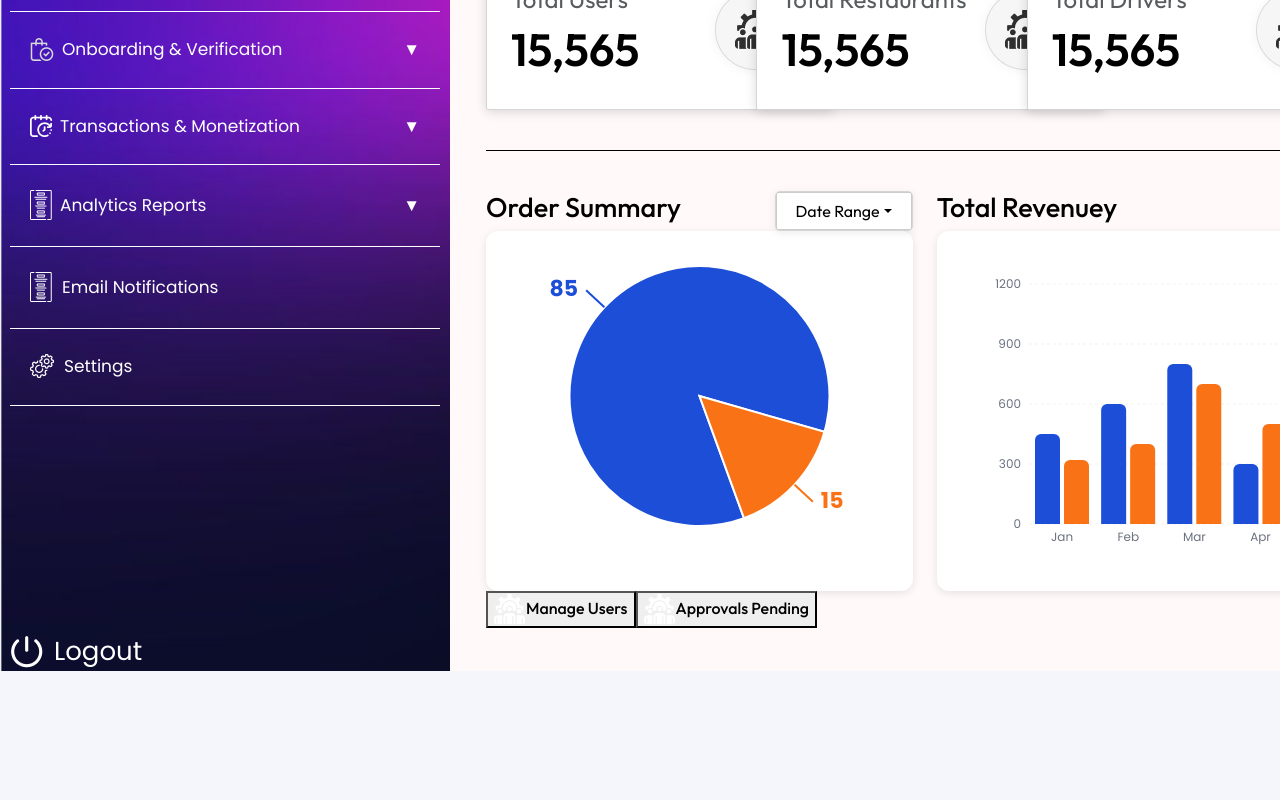
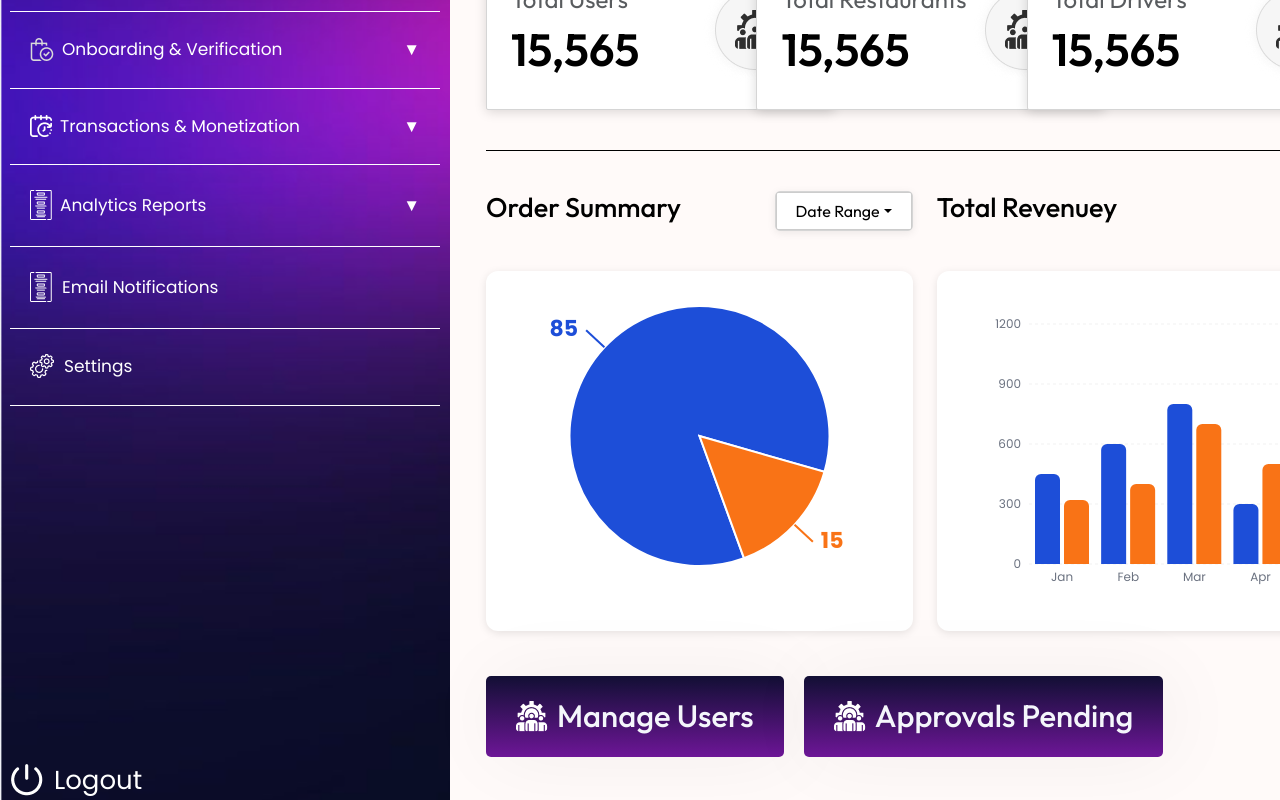
Before and after one commit to JamesWDG/trip_next, a Next.js app: page /dashboard in a window 1280 px wide. Shown: the part 341-1141 px from the top of the page. Before the commit the page ends 1012 px from the top, so only its background shows below. Built offline with nearby package versions, Linux system fonts and the light colour scheme.

Commit message:
complete dashboard (#5)

```diff
--- a/src/app/globals.css
+++ b/src/app/globals.css
@@ -749,3 +749,86 @@ td {
   font-weight: 400;
   font-size: 16px;
 }
+
+.food-card-prnt {
+  margin-top: 60px;
+}
+.food-card {
+  padding: 35px 25px;
+  background: #ffffff;
+  border: 0.63px solid #666666;
+  box-shadow: 0px 1.26px 12.56px 0px #00000026;
+  border-radius: 12px;
+}
+.order-id-time .order-id {
+  font-size: 25px;
+  color: var(--light-gray);
+  font-weight: bold;
+  padding-right: 10px;
+  border-right: 2px solid  #969696;
+  height: 30px;
+  display: flex;
+  align-items: center;
+}
+.order-id-time .order-time {
+  font-size: 25px;
+  color: var(--light-gray);
+  font-weight: bold;
+}
+.order-name-prnt .order-name {
+  font-size: 17px;
+  color: var(--orange);
+}
+.order-name-prnt .order-price {
+  font-size: 17px;
+  font-weight: bold;
+  color: var(--black);
+}
+.order-name-prnt {
+  padding-bottom: 20px;
+  border-bottom: 1px solid #D9D9D9;
+  margin-top: 15px;
+  margin-bottom: 25px;
+}
+.order-status {
+  border-radius: 100px;
+  background-color: var(--light-green);
+  color: var(--green);
+  font-size: 22px;
+  padding: 17px;
+  font-weight: bold;
+  width: 100%;
+  display: flex;
+  justify-content: center;
+}
+.rejected {
+  background-color: #ffe1e1;
+  color: #d62828 !important;
+  border-radius: 8px;
+  text-align: center;
+  font-weight: 600;
+    padding: 17px;
+  border-radius: 100px;
+}
+.total-chart {
+  margin-top: 40px;
+}
+
+.dashboard-button-container {
+  display: flex;
+  align-items: center;
+  gap: 20px;
+  margin-top: 45px;
+}
+.gradient-button  {
+  padding: 17px 30px;
+  border: none;
+  border-radius: 5px;
+  box-shadow: 7px 0px 80px 0px #0000000D;
+  background: linear-gradient(180deg, #120F34, #6D1697);
+  display: flex;
+  align-items: center;
+  gap: 9px;
+  color: var(--background);
+  font-size: 31px;
+}
```
Also changed, not shown: src/app/(dashboard)/dashboard/user-management/restaurants/restaurant-inner/page.jsx (renamed from src/app/(dashboard)/dashboard/user-manegment/food-orders/page.jsx).
